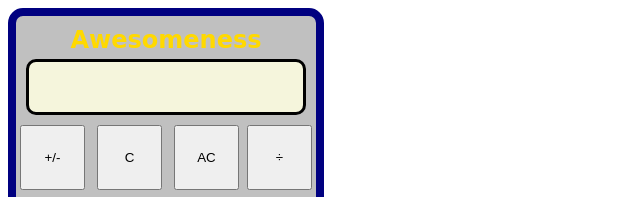
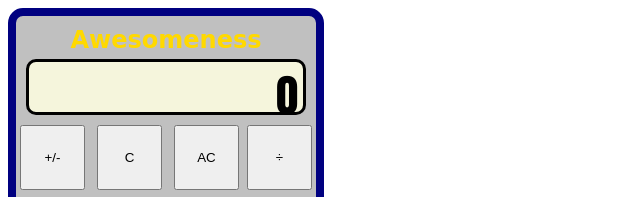
Before and after one commit to Bakresh/odin-calculator, a plain HTML site: page index.html in a window 1280 px wide. Shown: the top 197 px of the page, 0-640 px from the left. Drawn offline with Linux system fonts and the light colour scheme.

Commit message:
Add the number 0 in the display

```diff
--- a/index.html
+++ b/index.html
@@ -12,7 +12,7 @@
                 <div class="logo">Awesomeness</div>
             </div>
             <div class="display">
-                <div class="numbers"></div>
+                <div class="numbers">0</div>
             </div>
             <div class="buttons">
                 <div class="column1">
```
